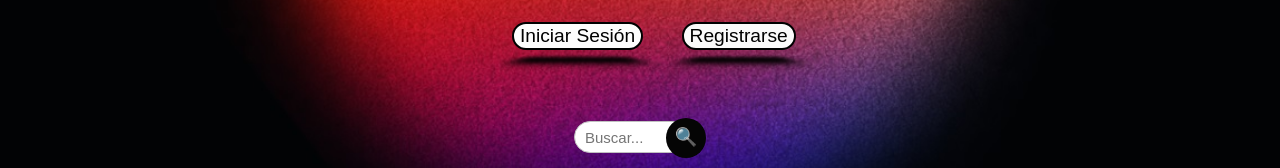
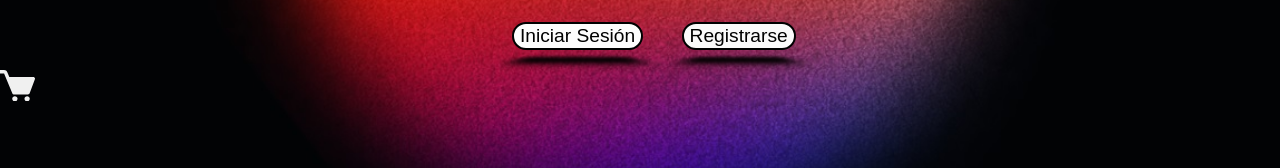
Before and after one commit to yoVoy-pf/yoVoy, a React (Create React App) app in the folder client/: page /cart in a window 1280 px wide. Shown: the part 186-354 px from the top of the page. Built offline with nearby package versions, Linux system fonts and the light colour scheme; no server answers; a web font is replaced by a local one.

Commit message:
new commit

```diff
--- a/client/src/App.tsx
+++ b/client/src/App.tsx
@@ -28,6 +28,7 @@ import EventLocations from './components/EventLocations/EventLocations';
 import DetailProessPayment from './components/DetailPayment/DetailProcessPayment';
 import UserData from './components/UserData/UserData';
 import { EventCartProvider } from './components/EventCart/EventCartContext';
+import EventCart from './components/EventCart/EventCart';
 
 function App(): JSX.Element {
 	useGetUserAuthQuery();
@@ -50,6 +51,7 @@ function App(): JSX.Element {
 				<Route path="events/:id" element={<EventLocations />} />
 				<Route path="unauthorized" element={<Unauthorized />} />
 				<Route path="loading" element={<Loading />} />
+				<Route path="/cart" element={<EventCart />} />
 				{/* protected routes */}
 
 				<Route element={<RequireAuth allowedRoles={[ROLES_LIST.User]} />}>
--- a/client/src/components/EventCart/EventCart.tsx
+++ b/client/src/components/EventCart/EventCart.tsx
@@ -6,9 +6,9 @@ const EventCart = () => {
 	const [ticketsLength, setTicketsLength] = useState(0);
 
 	const { cartItems } = useContext(EventCartContext);
-	console.log('cartItems fuera delUseEffect', cartItems);
+
 	useEffect(() => {
-		console.log('cartItemsdentro delUseEffect', cartItems);
+		console.log('cartItems1111111', cartItems);
 		setTicketsLength(
 			cartItems?.reduce(
 				(previous: any, current: any) => previous + current.amount,
--- a/client/src/components/EventCart/EventCartContext.tsx
+++ b/client/src/components/EventCart/EventCartContext.tsx
@@ -6,7 +6,7 @@ export const EventCartContext = createContext({} as any);
 export const EventCartProvider = ({ children }: any) => {
 	const [cartItems, setCartItems] = useState(() => {
 		try {
-			const ticketsLocalStorage = window.localStorage.getItem('cartItems');
+			const ticketsLocalStorage = window.localStorage.getItem('cartTickets');
 			return ticketsLocalStorage ? JSON.parse(ticketsLocalStorage) : [];
 		} catch (error) {
 			return [];
```
Also changed, not shown: client/src/components/Layout/Layout.tsx (+8 -7 lines).
